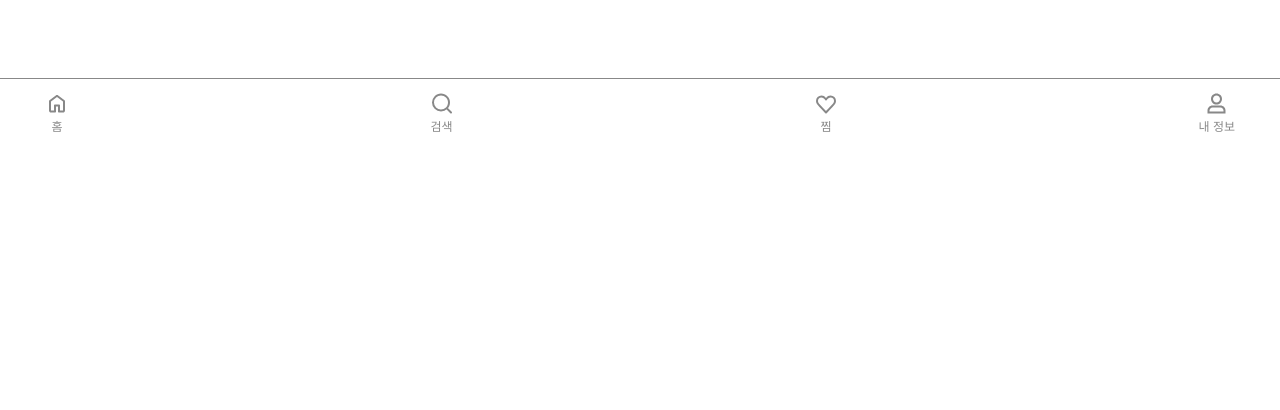
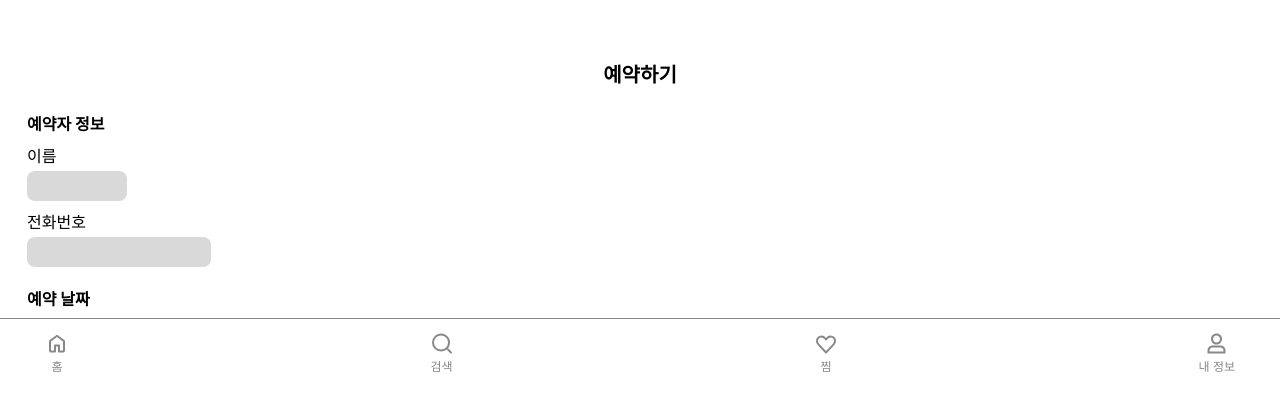
Before and after one commit to hightone-team-6/fe, a React (Vite) app: page /register/1 in a window 1280 px wide. Before the commit this address had no page. Shown: the top 410 px of the page. Built offline with nearby package versions, Linux system fonts and the light colour scheme.

Commit message:
form item 제작

```diff
--- a/src/components/Header.tsx
+++ b/src/components/Header.tsx
@@ -25,6 +25,10 @@ export const Header = () => {
       break;
   }
 
+  if (location.pathname.includes("/register")) {
+    title = "예약하기";
+  }
+
   if (location.pathname.includes("/location")) return;
 
   return (
--- a/src/main.tsx
+++ b/src/main.tsx
@@ -10,6 +10,7 @@ import { BottomNavigationBar } from "./components/BottomNavigationBar.tsx";
 import { LocationPage } from "./pages/LocationPage.tsx";
 import { BookingPage } from "./pages/BookingPage.tsx";
 import { Header } from "./components/Header.tsx";
+import RegisterPage from "./pages/RegisterPage.tsx";
 
 createRoot(document.getElementById("root")!).render(
   <StrictMode>
@@ -22,6 +23,7 @@ createRoot(document.getElementById("root")!).render(
           <Route path="/search" element={<SearchPage />} />
           <Route path="/like" element={<LikePage />} />
           <Route path="/location/:locationId" element={<LocationPage />} />
+          <Route path="/register/:locationId" element={<RegisterPage />} />
           <Route path="/booking" element={<BookingPage />} />
         </Routes>
         <BottomNavigationBar />
--- a/src/pages/LocationPage.tsx
+++ b/src/pages/LocationPage.tsx
@@ -2,7 +2,7 @@ import useGetLocations from "@/api/hooks/locations/useGetLocations";
 import FloatButton from "@/components/FloatButton";
 import { useEffect } from "react";
 import { useState } from "react";
-import { useParams } from "react-router-dom";
+import { useNavigate, useParams } from "react-router-dom";
 import styled from "styled-components";
 
 const HeadImage = styled.div<{ $imageUrl: string }>`
@@ -191,6 +191,8 @@ export const LocationPage = () => {
     return () => clearInterval(interval);
   }, [location]);
 
+  const navigate = useNavigate();
+
   return (
     <>
       <FloatButton
@@ -239,7 +241,13 @@ export const LocationPage = () => {
           </ImageWrapper>
         </ImageContainer>
 
-        <Button>예약하기</Button>
+        <Button
+          onClick={() => {
+            navigate(`/register/${locationId}`);
+          }}
+        >
+          예약하기
+        </Button>
       </Container>
     </>
   );
--- /dev/null
+++ b/src/pages/RegisterPage.tsx
@@ -0,0 +1,90 @@
+import { useState } from "react";
+import styled from "styled-components";
+
+const Container = styled.div`
+  width: 393px;
+  display: flex;
+  flex-direction: column;
+  align-items: center;
+
+  padding: 0 16px;
+`;
+
+const TitleWrapper = styled.div`
+  display: flex;
+  flex-direction: row;
+  align-items: flex-start;
+  width: 339px;
+
+  color: #000;
+
+  font-size: 16px;
+  font-weight: 700;
+  line-height: normal;
+  margin: 3px 0 8px 0;
+`;
+
+const FormItem = styled.div`
+  display: flex;
+  flex-direction: column;
+  align-items: flex-start;
+  justify-content: flex-start;
+  width: 339px;
+
+  gap: 4px;
+
+  font-family: Pretendard;
+  font-size: 16px;
+  font-style: normal;
+  font-weight: 400;
+  line-height: normal;
+`;
+
+const Input = styled.input<{ $width: number }>`
+  outline: none;
+  border: none;
+  border-radius: 8px;
+  background: #d9d9d9;
+  padding: 12px 16px;
+  width: ${({ $width }) => $width}px;
+  font-family: Pretendard;
+  font-size: 16px;
+  font-style: normal;
+  font-weight: 400;
+  height: 30px;
+  line-height: normal;
+`;
+
+const RegisterPage = () => {
+  const [name, setName] = useState("");
+  const [phone, setPhone] = useState("");
+
+  return (
+    <Container>
+      <TitleWrapper>예약자 정보</TitleWrapper>
+
+      <FormItem>
+        이름
+        <Input
+          $width={100}
+          value={name}
+          onChange={(e) => setName(e.target.value)}
+        />
+      </FormItem>
+      <div style={{ height: "8px" }} />
+      <FormItem>
+        전화번호
+        <Input
+          $width={184}
+          value={phone}
+          onChange={(e) => setPhone(e.target.value)}
+        />
+      </FormItem>
+      <div style={{ height: "16px" }} />
+
+      <TitleWrapper>예약 날짜</TitleWrapper>
+    </Container>
+  );
+};
+
+export default RegisterPage;
```
